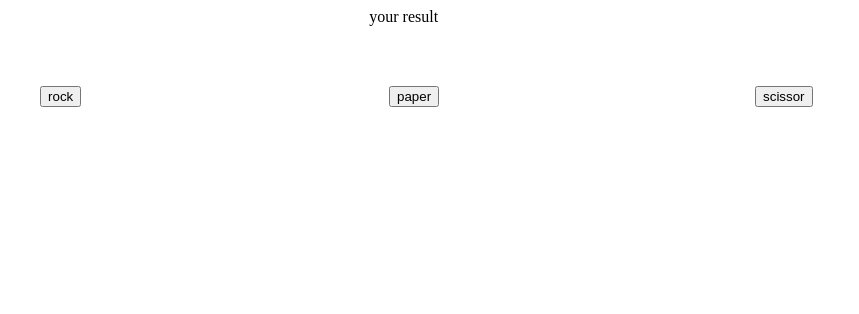
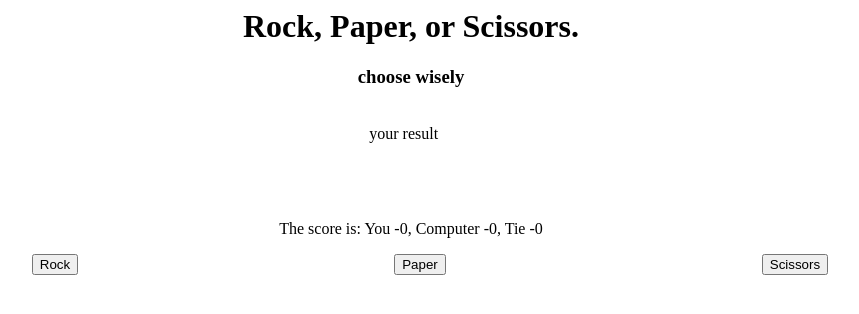
Before and after one commit to Osantiago12/Weekly-Assignment-3, a plain HTML site: page index.html in a window 1280 px wide. Shown: the whole page, without its empty margins (229-1088 px from the left). Drawn offline with Linux system fonts and the light colour scheme.

Commit message:
final commit, merged and added some touches to the finished product

```diff
--- a/index.html
+++ b/index.html
@@ -1,23 +1,30 @@
 <html lang="en">
+
 <head>
     <meta charset="UTF-8">
     <meta name="viewport" content="width=device-width, initial-scale=1.0">
-    <title>Document</title>
+    <title>The game</title>
     <link rel="stylesheet" href="style.css">
 </head>
+
 <body>
+    <h1 class="center2">Rock, Paper, or Scissors.</h1>
+    <h3 class="center2">choose wisely</h3>
+    <br>
     <div id="result">your result</div>
+    <p id="center">The score is: You - <span id="player">0</span>, Computer - <span id="AI">0</span>, Tie - <span id="tie">0</span></p>
     <Div class="buttons">
 
         <div class="rockclass">
-        <button id="rock">rock</button>
+            <button onclick="rock()">Rock</button>
         </div>
 
-        <button id="paper">paper</button>
 
-
-        <button id="scissor">scissor</button>
+        <button onclick="paper()">Paper</button>
+        <button onclick="scissors()">Scissors</button>
 
     </Div>
+    <script src="script.js"></script>
 </body>
+
 </html>
--- a/script.js
+++ b/script.js
@@ -11,9 +11,9 @@ const choices = ["r", "p", "s"]
 let round = 1
 
 let keepTrack = new Map([
-    ["Player", {count: 0}],
-    ["Computer", {count: 0}],
-    ["ties", {count: 0}]
+    ["Player", { count: 0 }],
+    ["Computer", { count: 0 }],
+    ["ties", { count: 0 }]
 ])
 
 
--- a/style.css
+++ b/style.css
@@ -1,22 +1,36 @@
-#result{margin-left: 46.7%;}
+#result {
+    margin-left: 46.7%;
+}
 
 
-.buttons{
+.buttons {
     display: flex;
     gap: 25%;
     background: color rgb(86, 85, 85);
 
 }
 
-#rock{
-   margin-left: 20%;
+#rock {
+    margin-left: 20%;
 }
 
-#result{
+#result {
     height: 10%;
 }
 
-.rockclass{
+.rockclass {
     margin-left: 20%;
 
 }
+
+#center{
+    display: flex;
+    align-items: center;
+    justify-content: center;
+}
+
+.center2{
+    display: flex;
+    align-items: center;
+    justify-content: center;
+}
```
Also changed, not shown: index.htm (deleted, +0 -22 lines).
